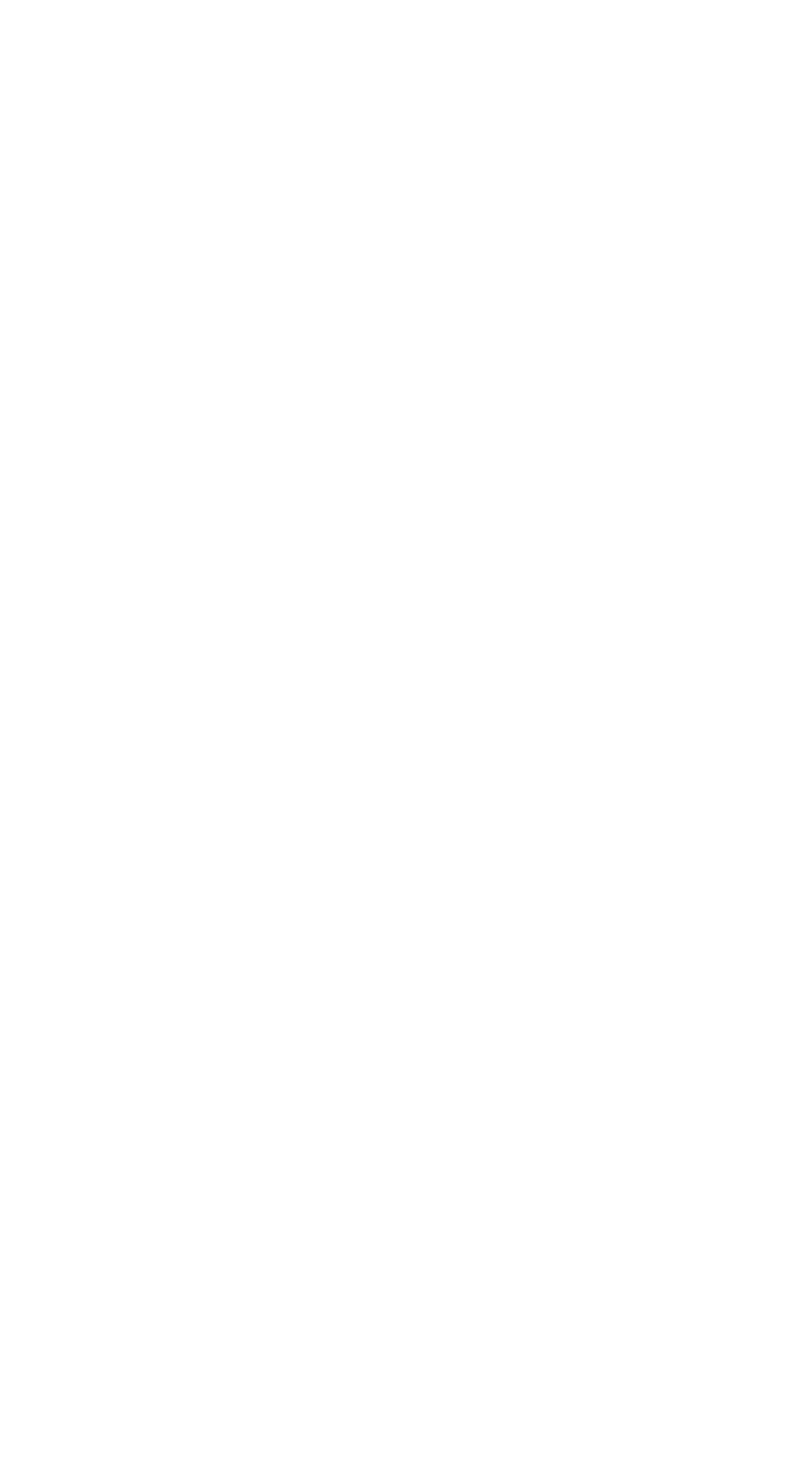
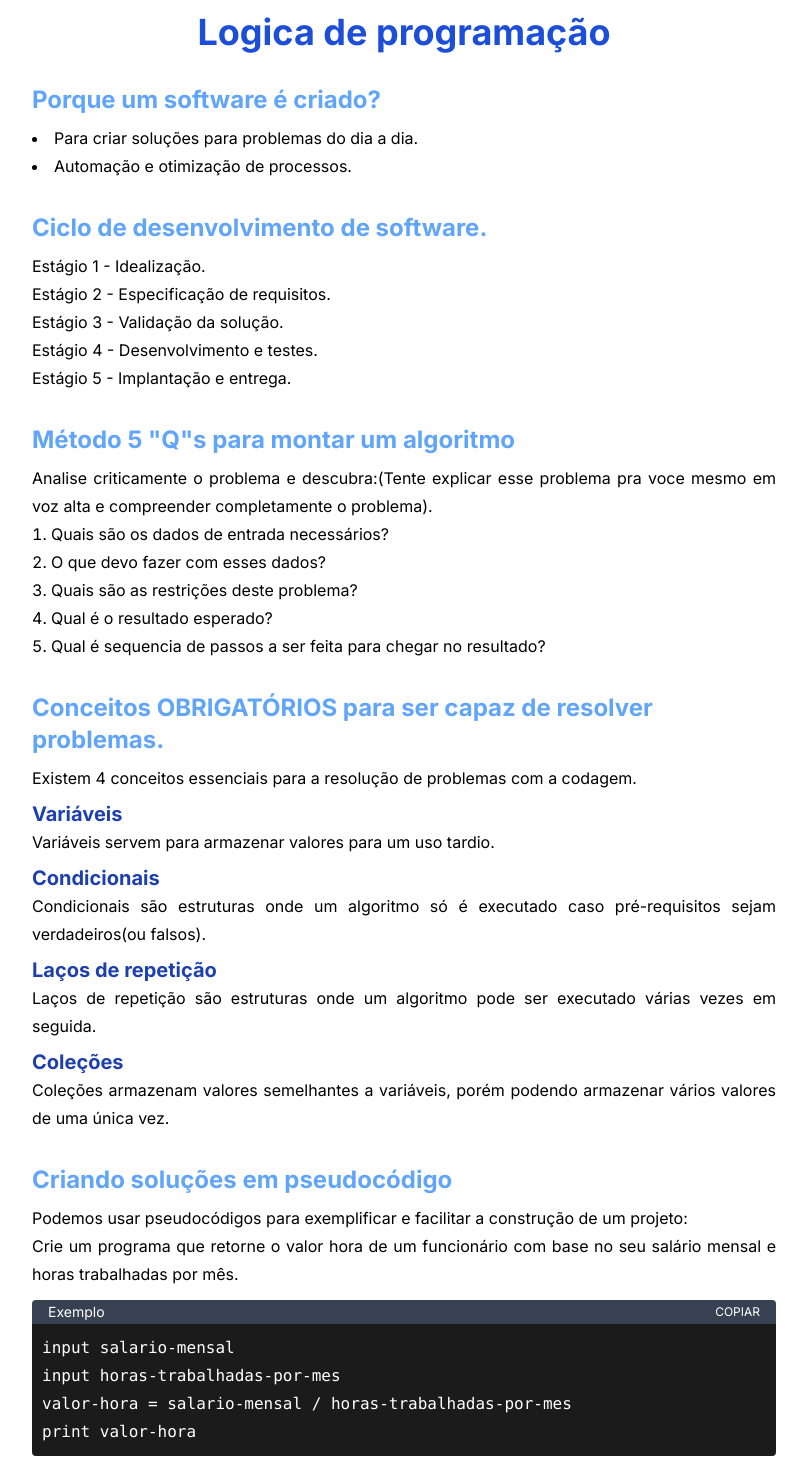
Before and after one commit to oPatrickDaniel/my-notes, a Next.js app: page / in a window 1280 px wide. Shown: the top 1470 px of the page, without its empty margins (236-1043 px from the left). Before the commit the page ends 800 px from the top, so only its background shows below. Built offline with nearby package versions, Linux system fonts and the light colour scheme.

Commit message:
feat: add code examples area

```diff
--- /dev/null
+++ b/app/components/code.tsx
@@ -0,0 +1,60 @@
+
+'use client'
+import { useState } from 'react'
+import SyntaxHighlighter from 'react-syntax-highlighter'
+import { stackoverflowDark } from 'react-syntax-highlighter/dist/esm/styles/hljs'
+
+interface codeCmpProps {
+  language: string
+  children: string
+  noTabs?: number
+}
+
+export default function CodeCmp(props: codeCmpProps) {
+
+  function removeTabs(str: string, numTabs: number): string {
+    const lines = str.split('\n');
+    const linesWithoutTabs = lines.map(line => line.replace(new RegExp(`^\\s{0,${numTabs}}`), ''));
+    return linesWithoutTabs.join('\n');
+  }
+
+  const codeString = removeTabs(props.children, props.noTabs ?? 14)
+  const [copy, setCopy] = useState(false)
+
+  return (
+    <>
+      <div className='mt-3 rounded overflow-hidden'>
+        <div className='flex justify-between px-4 bg-gray-700 text-white text-xs items-center '>
+          <p className="text-sm">Exemplo</p>
+          {copy ? (
+            <button className='py-1 inline-flex itens-center gap-1'>
+
+              COPIADO!
+            </button>
+          ) : (
+            <button className='py-1 inline-flex itens-center gap-1' onClick={() => {
+              navigator.clipboard.writeText(codeString)
+              setCopy(true)
+              setTimeout(() => {
+                setCopy(false)
+              }, 1000);
+            }}
+            >
+              COPIAR
+            </button>)
+          }
+        </div>
+        <SyntaxHighlighter
+          language={props.language}
+          style={stackoverflowDark}
+          customStyle={{
+            padding: '10px'
+          }}
+          wrapLongLines={true}
+        >
+          {codeString}
+        </SyntaxHighlighter>
+      </div >
+    </>
+  )
+}
--- /dev/null
+++ b/app/components/section.tsx
@@ -0,0 +1,18 @@
+
+import { ReactElement } from "react"
+
+interface SectionCmpProps {
+    title: string
+    children: ReactElement | ReactElement[]
+}
+
+export default function SectionCmp(props: SectionCmpProps) {
+    return (
+        <>
+            <section className="my-8">
+                <h2>{props.title}</h2>
+                {props.children}
+            </section>
+        </>
+    )
+}
--- a/app/globals.css
+++ b/app/globals.css
@@ -3,3 +3,29 @@
 @tailwind utilities;
 
 /* :root {} */
+
+ul {
+    list-style: disc;
+    list-style-position: inside;
+}
+
+ol {
+    list-style-type: decimal;
+    list-style-position: inside;
+}
+
+h1 {
+    @apply text-center text-blue-700 font-bold text-4xl
+}
+
+h2 {
+    @apply text-blue-400 font-bold text-2xl mb-2
+}
+
+h3 {
+    @apply text-blue-800 font-bold text-xl mt-2
+}
+
+p {
+    text-align: justify;
+}
--- a/app/layout.tsx
+++ b/app/layout.tsx
@@ -16,7 +16,11 @@ export default function RootLayout({
 }) {
   return (
     <html lang="pt-br">
-      <body className={inter.className}>{children}</body>
+      <body className={inter.className}>
+        <div className='max-w-3xl mx-auto leading-7 '>
+          {children}
+        </div>
+      </body>
     </html>
   )
 }
--- a/app/page.tsx
+++ b/app/page.tsx
@@ -1,7 +1,67 @@
+
+import SectionCmp from './components/section';
+import CodeCmp from './components/code';
 
 export default function Home() {
   return (
     <>
+      <div className='container p-3'>
+        <h1>Logica de programação</h1>
+
+        <SectionCmp title='Porque um software é criado?'>
+          <ul>
+            <li>Para criar soluções para problemas do dia a dia.</li>
+            <li>Automação e otimização de processos.</li>
+          </ul>
+        </SectionCmp>
+
+        <SectionCmp title='Ciclo de desenvolvimento de software.'>
+          <p>Estágio 1 - Idealização.</p>
+          <p>Estágio 2 - Especificação de requisitos.</p>
+          <p>Estágio 3 - Validação da solução.</p>
+          <p>Estágio 4 - Desenvolvimento e testes.</p>
+          <p>Estágio 5 - Implantação e entrega.</p>
+          {/* <img src="../images/desenvolvimento_software.png" alt="img" /> */}
+        </SectionCmp>
+
+        <SectionCmp title='Método 5 "Q"s para montar um algoritmo'>
+          <p>Analise criticamente o problema e descubra:(Tente explicar esse problema pra voce mesmo em voz
+            alta e compreender completamente o problema).</p>
+          <ol>
+            <li>Quais são os dados de entrada necessários?</li>
+            <li>O que devo fazer com esses dados?</li>
+            <li>Quais são as restrições deste problema?</li>
+            <li>Qual é o resultado esperado?</li>
+            <li>Qual é sequencia de passos a ser feita para chegar no resultado?</li>
+          </ol>
+        </SectionCmp>
+
+        <SectionCmp title='Conceitos OBRIGATÓRIOS para ser capaz de resolver problemas.'>
+          <p>Existem 4 conceitos essenciais para a resolução de problemas com a codagem.</p>
+          <h3>Variáveis</h3>
+          <p>Variáveis servem para armazenar valores para um uso tardio.</p>
+          <h3>Condicionais</h3>
+          <p>Condicionais são estruturas onde um algoritmo só é executado caso pré-requisitos sejam
+            verdadeiros(ou falsos).</p>
+          <h3>Laços de repetição</h3>
+          <p>Laços de repetição são estruturas onde um algoritmo pode ser executado várias vezes em
+            seguida.</p>
+          <h3>Coleções</h3>
+          <p>Coleções armazenam valores semelhantes a variáveis, porém podendo armazenar vários valores de
+            uma única vez.</p>
+        </SectionCmp>
+
+        <SectionCmp title='Criando soluções em pseudocódigo'>
+          <p>Podemos usar pseudocódigos para exemplificar e facilitar a construção de um projeto:</p>
+          <p>Crie um programa que retorne o valor hora de um funcionário com base no seu salário mensal e horas trabalhadas por mês.</p>
+          <CodeCmp language='q'>
+            {`input salario-mensal
+              input horas-trabalhadas-por-mes
+              valor-hora = salario-mensal / horas-trabalhadas-por-mes
+              print valor-hora`}
+          </CodeCmp>
+        </SectionCmp>
+      </div>
     </>
   )
 }
```
